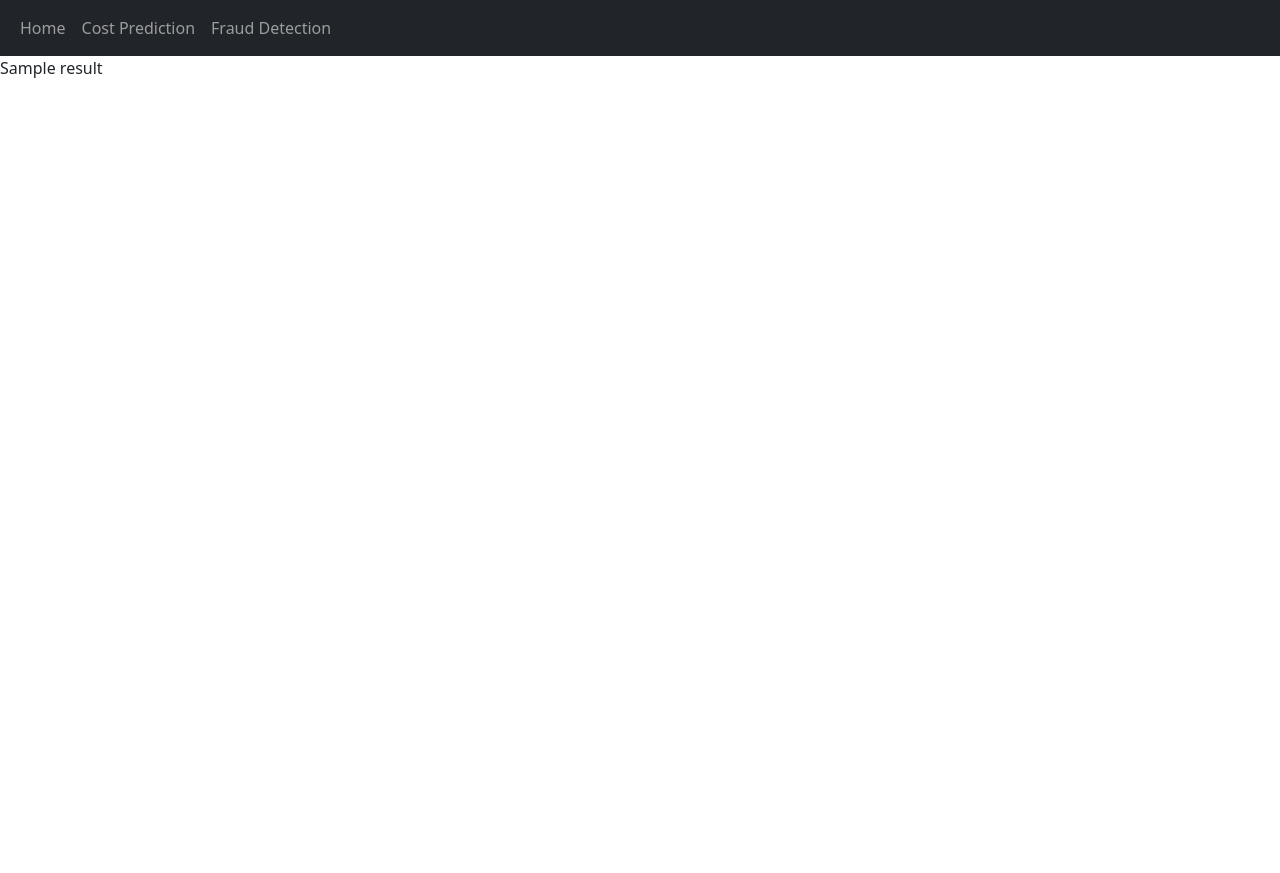
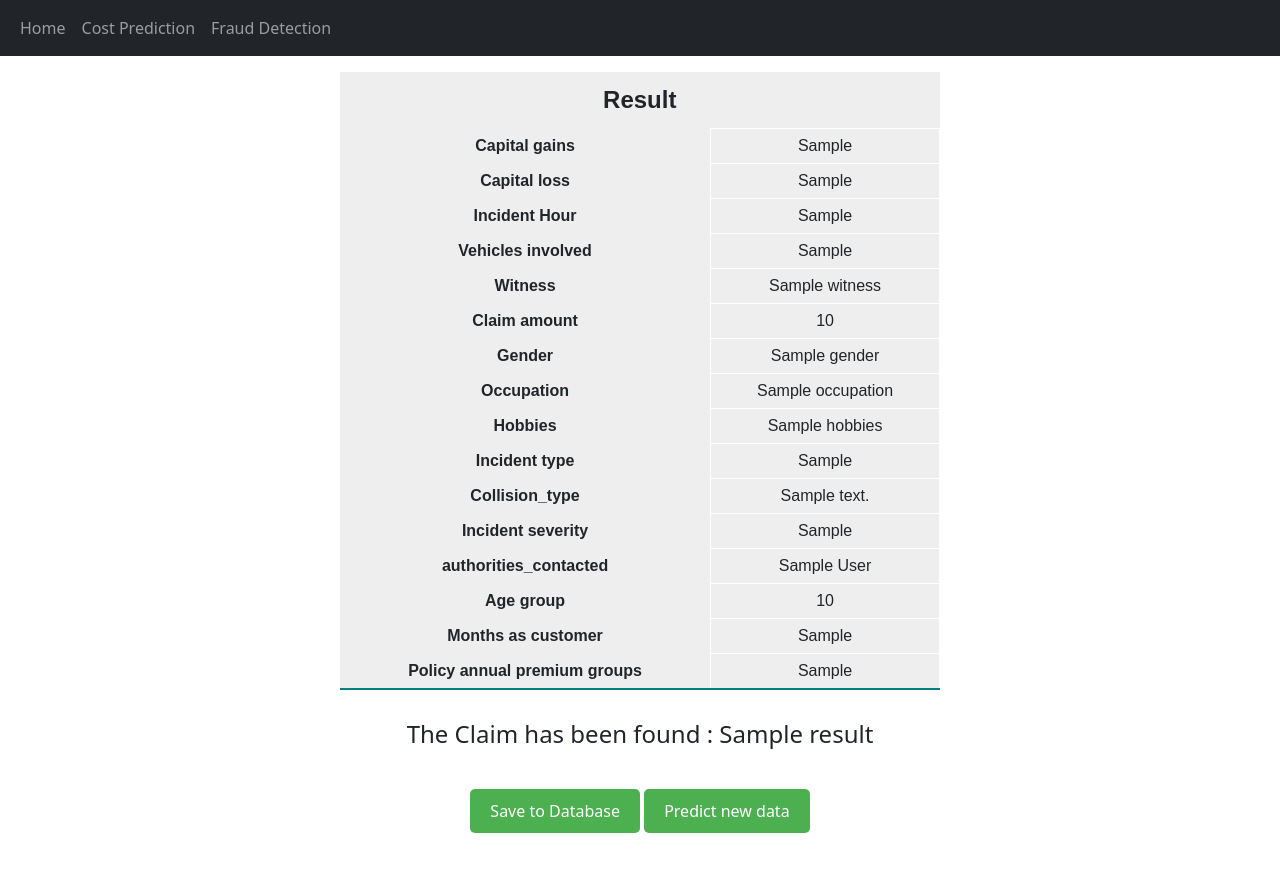
Before and after one commit to sreejithnair190/insurance-ml-app, a Django app: template templates/fraudDetection/result.html in a window 1280 px wide. Before the commit the page ends 78 px from the top, so only its background shows below. Run offline with Django 4.2, Linux system fonts and the light colour scheme; the template is opened without the code that fills it: most values are stand-ins (such as "Sample title", 1, 10 or a date in 2020).

Commit message:
result table

```diff
--- a/templates/fraudDetection/result.html
+++ b/templates/fraudDetection/result.html
@@ -3,5 +3,151 @@
     Insurance Web App
 {% endblock %}
 {% block content %}
-    {{result}}
+    <form method="post" action="save-to-db">
+        {% csrf_token %}
+        <table style="border-collapse: collapse; width: 100%; max-width: 600px; margin: 0 auto; margin-top: 1rem; font-family: Arial, sans-serif;" class=".cap-1">
+        <tr>
+            <th colspan="2" style="text-align: center; font-size: 24px; font-weight: bold; padding: 10px;">Result</th>
+        </tr>
+        <tr>
+            <th style="padding: 5px 10px; text-align: center;">Capital gains</th>
+            <td style="padding: 5px 10px;">{{capital_gains}}</td>
+        </tr>
+        <tr>
+            <th style="padding: 5px 10px; text-align: center;">Capital loss</th>
+            <td style="padding: 5px 10px;">{{capital_loss}}</td>
+        </tr>
+        <tr>
+            <th style="padding: 5px 10px; text-align: center;">Incident Hour</th>
+            <td style="padding: 5px 10px;">{{incident_hour}}</td>
+        </tr>
+        <tr>
+            <th style="padding: 5px 10px; text-align: center;">Vehicles involved</th>
+            <td style="padding: 5px 10px;">{{vehicles_involved}}</td>
+        </tr>
+        <tr>
+            <th style="padding: 5px 10px; text-align: center;">Witness</th>
+            <td style="padding: 5px 10px;">{{witness}}</td>
+        </tr>
+        <tr>
+            <th style="padding: 5px 10px; text-align: center;">Claim amount</th>
+            <td style="padding: 5px 10px;">{{claim_amount}}</td>
+        </tr>
+        <tr>
+            <th style="padding: 5px 10px; text-align: center;">Gender</th>
+            <td style="padding: 5px 10px;">{{gender}}</td>
+        </tr>
+        <tr>
+            <th style="padding: 5px 10px; text-align: center;">Occupation</th>
+            <td style="padding: 5px 10px;">{{occupation}}</td>
+        </tr>
+        <tr>
+            <th style="padding: 5px 10px; text-align: center;">Hobbies</th>
+            <td style="padding: 5px 10px;">{{hobbies}}</td>
+        </tr>
+        <tr>
+            <th style="padding: 5px 10px; text-align: center;">Incident type</th>
+            <td style="padding: 5px 10px;">{{incident_type}}</td>
+        </tr>
+        <tr>
+            <th style="padding: 5px 10px; text-align: center;">Collision_type</th>
+            <td style="padding: 5px 10px;">{{collision_type}}</td>
+        </tr>
+        <tr>
+            <th style="padding: 5px 10px; text-align: center;">Incident severity</th>
+            <td style="padding: 5px 10px;">{{incident_severity}}</td>
+        </tr>
+        <tr>
+            <th style="padding: 5px 10px; text-align: center;">authorities_contacted</th>
+            <td style="padding: 5px 10px;">{{authorities_contacted}}</td>
+        </tr>
+        <tr>
+            <th style="padding: 5px 10px; text-align: center;">Age group</th>
+            <td style="padding: 5px 10px;">{{age_group}}</td>
+        </tr>
+        <tr>
+            <th style="padding: 5px 10px; text-align: center;">Months as customer</th>
+            <td style="padding: 5px 10px;">{{months_as_customer}}</td>
+        </tr>
+        <tr>
+            <th style="padding: 5px 10px; text-align: center;">Policy annual premium groups</th>
+            <td style="padding: 5px 10px;">{{policy_annual_premium_groups}}</td>
+        </tr>
+    </table>
+
+    <h2 style="text-align: center; font-size: 24px; margin-top: 30px;">The Claim has been found : {{result}}</h2>
+    <div class="result-btns">
+        <button type="submit" name="saveToDB" style="margin: 20px auto; background-color: #4CAF50; color: white; font-size: 16px; padding: 10px 20px; border: none; border-radius: 5px; cursor: pointer;">
+            Save to Database
+        </button>
+        <button style="margin: 20px auto; background-color: #4CAF50; color: white; font-size: 16px; padding: 10px 20px; border: none; border-radius: 5px; cursor: pointer;">
+            <a href="/insurance-fraud-detection/">Predict new data</a>
+        </button>
+    </div>
+    </form>
+
+    <style>
+        .result-btns {
+            text-align: center;
+            margin: 20px auto;
+        }
+
+        a{
+            text-decoration: none;
+            color: white;
+        }
+
+        a:hover{
+            color: white;
+        }
+
+        table {
+        width: 700px;
+        border-spacing: 0;
+        margin: 20px auto;
+        background-color: #eeeeee;
+        border-bottom: 2px solid teal;
+        }
+
+        table td {
+        padding: 10px;
+        margin: 10px auto;
+        border: 1px solid white;
+        text-align: center;
+        font-family: Arial, Helvetica, sans-serif;
+        }
+
+        table thead td {
+        background-color: #000000;
+        color: #fff;
+        font-weight: bold;
+        text-align: center;
+        }
+
+        .button-1 {
+        color: white;
+        border: none;
+        background-color: teal;
+        text-align: center;
+        padding: 5px 5px;
+        font-weight: bold;
+        margin: 5;
+        }
+
+        .button-2 {
+        color: white;
+        border: none;
+        background-color: rgb(212, 50, 50);
+        text-align: center;
+        padding: 5px 5px;
+        font-weight: bold;
+        margin: 5;
+        }
+
+        .cap-1 {
+        text-align: center;
+        font-weight: bold;
+        margin: 20px auto;
+        }
+    </style>
 {% endblock %}
```
Also changed, not shown: fraudDetection/views.py (+41 -8 lines).
